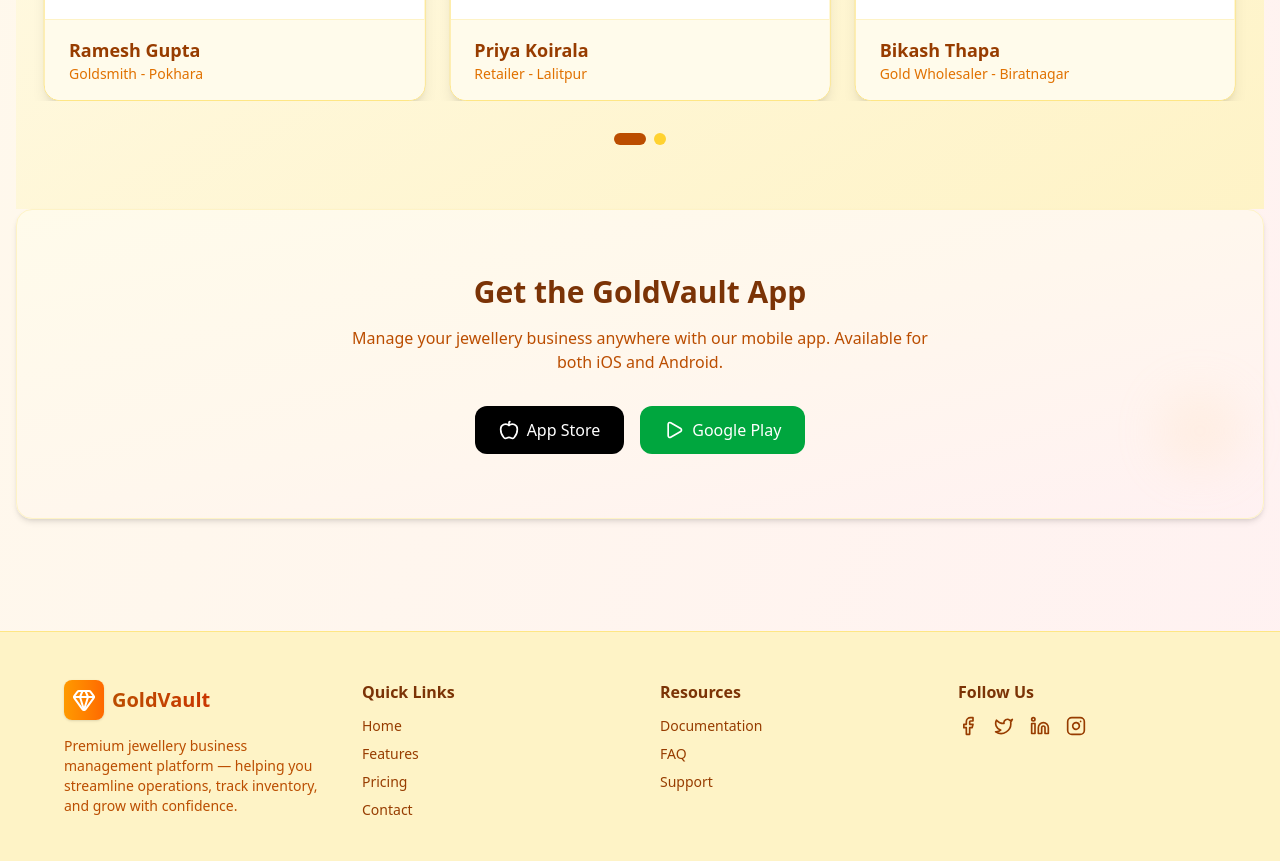
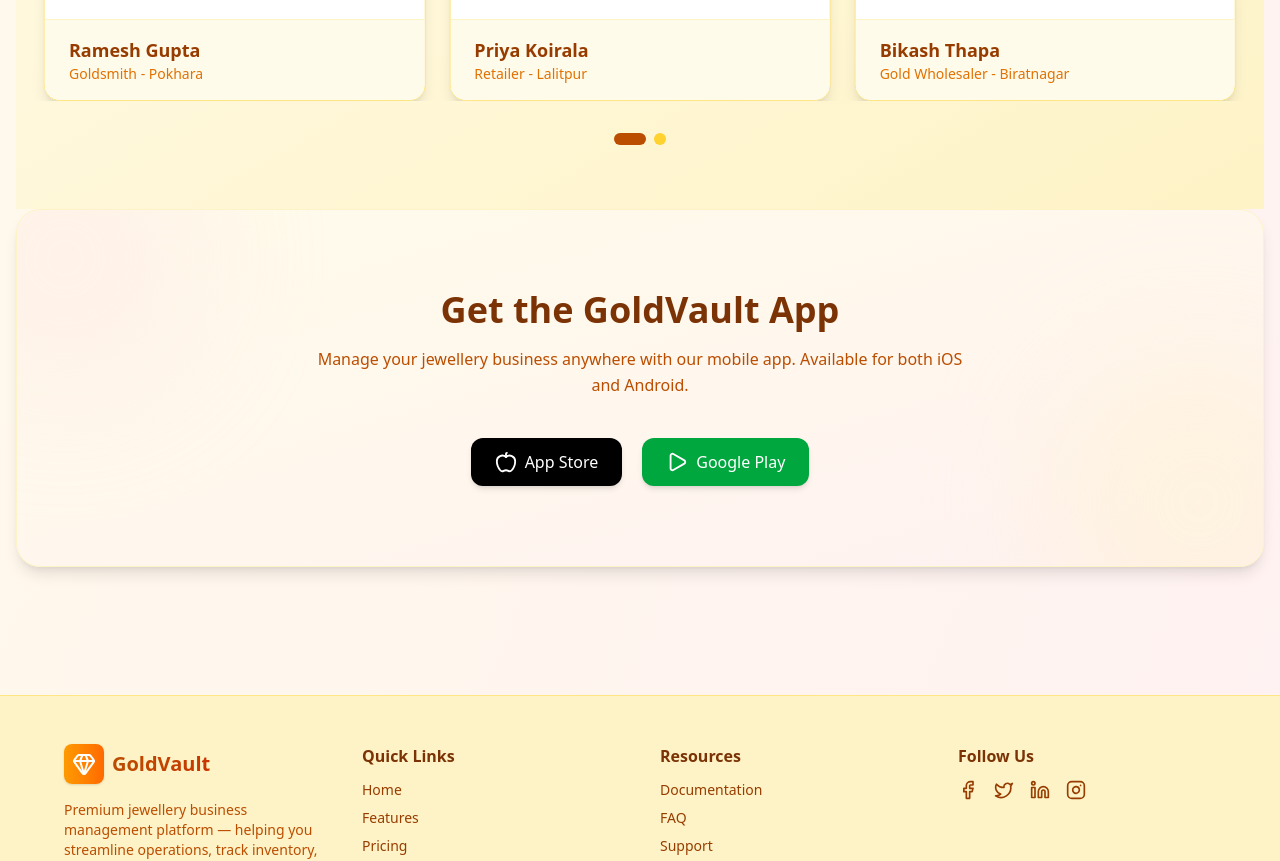
Before and after one commit to smarthisabkitab/prod-front-end, a React (Vite) app: page / in a window 1280 px wide. Shown: the part 2200-3061 px from the top of the page. Built offline with nearby package versions, Linux system fonts and the light colour scheme.

Commit message:
update on base url

```diff
--- a/src/components/home/DownloadAppSection.jsx
+++ b/src/components/home/DownloadAppSection.jsx
@@ -1,21 +1,110 @@
 import { Apple, Play } from "lucide-react";
+import { motion } from "framer-motion";
 
 const DownloadAppSection = () => {
   return (
-    <div className="text-center bg-gradient-to-br from-amber-50 via-orange-50 to-rose-50 py-16 rounded-2xl shadow-md border border-amber-100 mb-20">
-      <h3 className="text-3xl font-bold text-amber-900 mb-4">Get the GoldVault App</h3>
-      <p className="text-amber-700 mb-8 max-w-xl mx-auto">
-        Manage your jewellery business anywhere with our mobile app. Available for both iOS and Android.
-      </p>
-      <div className="flex justify-center space-x-4">
-        <a href="#" className="flex items-center space-x-2 px-6 py-3 bg-black text-white rounded-xl hover:bg-gray-800">
-          <Apple size={20} /> <span>App Store</span>
-        </a>
-        <a href="#" className="flex items-center space-x-2 px-6 py-3 bg-green-600 text-white rounded-xl hover:bg-green-700">
-          <Play size={20} /> <span>Google Play</span>
-        </a>
-      </div>
-    </div>
+    <motion.section
+      initial={{ opacity: 0, y: 50 }}
+      whileInView={{ opacity: 1, y: 0 }}
+      transition={{ duration: 0.7, ease: "easeOut" }}
+      viewport={{ once: true }}
+      className="relative text-center bg-gradient-to-br from-amber-50 via-orange-50 to-rose-50 py-20 rounded-3xl shadow-lg border border-amber-100 mb-24 overflow-hidden"
+    >
+      {/* Animated Background Blob */}
+      <motion.div
+        initial={{ scale: 0 }}
+        animate={{ scale: [1, 1.1, 1] }}
+        transition={{ duration: 8, repeat: Infinity }}
+        className="absolute -top-20 -left-20 w-64 h-64 rounded-full bg-rose-100 opacity-40 blur-3xl"
+      />
+      <motion.div
+        initial={{ scale: 0 }}
+        animate={{ scale: [1.1, 1, 1.1] }}
+        transition={{ duration: 10, repeat: Infinity }}
+        className="absolute -bottom-20 -right-20 w-72 h-72 rounded-full bg-amber-100 opacity-40 blur-3xl"
+      />
+
+      {/* Title */}
+      <motion.h3
+        initial={{ opacity: 0, y: 20 }}
+        whileInView={{ opacity: 1, y: 0 }}
+        transition={{ delay: 0.2, duration: 0.6 }}
+        viewport={{ once: true }}
+        className="text-4xl font-extrabold text-amber-900 mb-4"
+      >
+        Get the GoldVault App
+      </motion.h3>
+
+      {/* Description */}
+      <motion.p
+        initial={{ opacity: 0 }}
+        whileInView={{ opacity: 1 }}
+        transition={{ delay: 0.3, duration: 0.7 }}
+        viewport={{ once: true }}
+        className="text-amber-700 mb-10 max-w-2xl mx-auto leading-relaxed"
+      >
+        Manage your jewellery business anywhere with our mobile app. Available for both
+        iOS and Android.
+      </motion.p>
+
+      {/* Store Buttons */}
+      <motion.div
+        initial="hidden"
+        whileInView="visible"
+        viewport={{ once: true }}
+        variants={{
+          hidden: { opacity: 0 },
+          visible: {
+            opacity: 1,
+            transition: { staggerChildren: 0.2 },
+          },
+        }}
+        className="flex justify-center space-x-5"
+      >
+        {/* App Store */}
+        <motion.a
+          variants={{
+            hidden: { opacity: 0, y: 30 },
+            visible: { opacity: 1, y: 0 },
+          }}
+          href="#"
+          className="flex items-center space-x-2 px-6 py-3 bg-black text-white rounded-xl shadow-md hover:bg-gray-900 transition"
+        >
+          <Apple size={22} /> <span className="font-medium">App Store</span>
+        </motion.a>
+
+        {/* Google Play */}
+        <motion.a
+          variants={{
+            hidden: { opacity: 0, y: 30 },
+            visible: { opacity: 1, y: 0 },
+          }}
+          href="#"
+          className="flex items-center space-x-2 px-6 py-3 bg-green-600 text-white rounded-xl shadow-md hover:bg-green-700 transition"
+        >
+          <Play size={22} /> <span className="font-medium">Google Play</span>
+        </motion.a>
+      </motion.div>
+
+      {/* (Optional) Phone Mockup Preview */}
+      {/* If you want, we can add a mockup image or animated phone illustration below */}
+      {/* Example: */}
+      {/*
+      <motion.div
+        initial={{ opacity: 0, y: 40 }}
+        whileInView={{ opacity: 1, y: 0 }}
+        transition={{ delay: 0.6, duration: 0.8 }}
+        viewport={{ once: true }}
+        className="mt-12 flex justify-center"
+      >
+        <img
+          src="/mockups/app-preview.png"
+          alt="App Preview"
+          className="w-56 rounded-2xl shadow-xl"
+        />
+      </motion.div>
+      */}
+    </motion.section>
   );
 };
 
--- a/src/store/api/apiSlice.js
+++ b/src/store/api/apiSlice.js
@@ -3,7 +3,7 @@
 export const apiSlice = createApi({
   reducerPath: 'api',
   baseQuery: fetchBaseQuery({
-    baseUrl: 'http://localhost:9000/api/v1',
+    baseUrl: 'https://smarthisabkitab.com/api/v1',
     prepareHeaders: (headers, { getState }) => {
       const token = getState().auth.token;
       if (token) {
```
